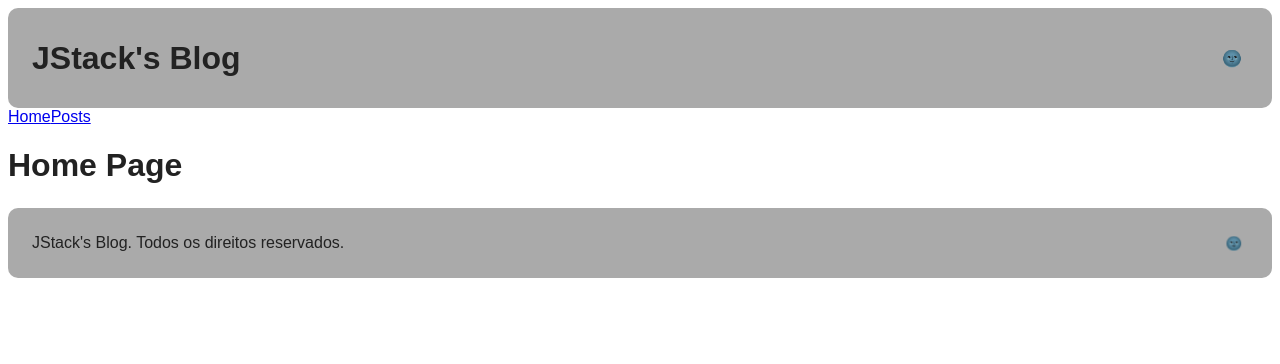
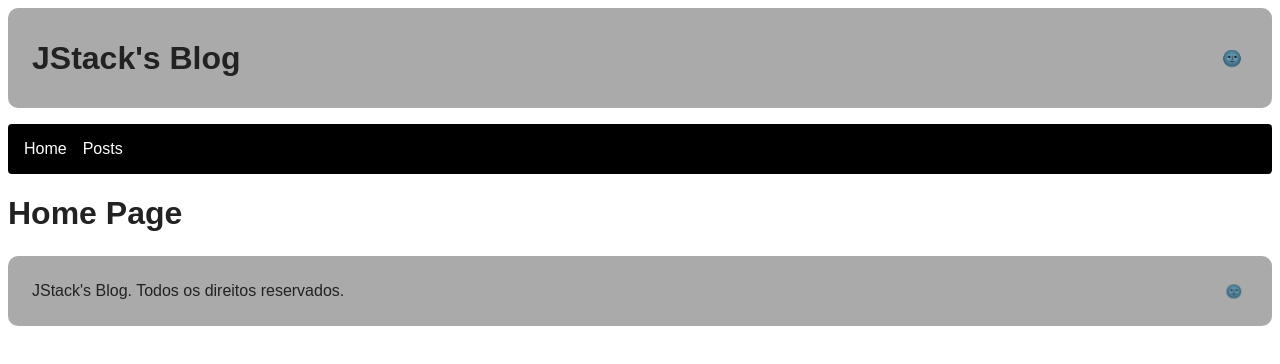
Before and after one commit to Vinnissaum/JStack, a React app in the folder jstack-styled-theming-base/: page / in a window 1280 px wide. Shown: the top 364 px of the page. Built offline with nearby package versions, Linux system fonts and the light colour scheme.

Commit message:
feat: implement Switch and NotFound route

```diff
--- a/jstack-styled-theming-base/src/Routes.js
+++ b/jstack-styled-theming-base/src/Routes.js
@@ -1,14 +1,16 @@
-import React from 'react';
-import { Route } from 'react-router-dom';
+import React from "react";
+import { Route, Switch } from "react-router-dom";
 
-import Home from './pages/Home';
-import Posts from './pages/Posts';
+import Home from "./pages/Home";
+import Posts from "./pages/Posts";
+import NotFound from "./pages/NotFound";
 
 export default function Routes() {
-  return(
-    <>
-      <Route exact path="/" component={Home}/>
-      <Route path="/posts" component={Posts}/>
-    </>
+  return (
+    <Switch>
+      <Route exact path="/" component={Home} />
+      <Route path="/posts" component={Posts} />
+      <Route path="*" component={NotFound} />
+    </Switch>
   );
 }
--- a/jstack-styled-theming-base/src/components/Layout/index.js
+++ b/jstack-styled-theming-base/src/components/Layout/index.js
@@ -1,19 +1,19 @@
-import React from 'react';
-import { BrowserRouter, Link } from 'react-router-dom';
+import React from "react";
+import { BrowserRouter, Link } from "react-router-dom";
 
-import Header from '../Header';
-import Footer from '../Footer';
-import Route from '../../Routes';
-import { Nav } from './styles';
+import Header from "../Header";
+import Footer from "../Footer";
+import Route from "../../Routes";
+import { Nav } from "./styles";
 
 export default function Layout() {
   return (
     <BrowserRouter>
       <Header />
-      <nav>
-        <Link to='/'>Home</Link>
-        <Link to='/posts'>Posts</Link>
-      </nav>
+      <Nav>
+        <Link to="/">Home</Link>
+        <Link to="/posts">Posts</Link>
+      </Nav>
       <Route />
       <Footer />
     </BrowserRouter>
--- a/jstack-styled-theming-base/src/components/Layout/styles.js
+++ b/jstack-styled-theming-base/src/components/Layout/styles.js
@@ -1,4 +1,4 @@
-import styled from 'styled-components';
+import styled from "styled-components";
 
 export const Nav = styled.nav`
   background: #000;
@@ -8,7 +8,7 @@ export const Nav = styled.nav`
 
   a {
     display: inline-block;
-    color: #FFF;
+    color: #fff;
     text-decoration: none;
 
     & + a {
--- a/jstack-styled-theming-base/src/pages/Home/index.js
+++ b/jstack-styled-theming-base/src/pages/Home/index.js
@@ -1,7 +1,5 @@
-import React from 'react';
+import React from "react";
 
 export default function Home() {
-  return (
-    <h1>Home Page</h1>
-  );
+  return <h1>Home Page</h1>;
 }
--- /dev/null
+++ b/jstack-styled-theming-base/src/pages/NotFound/index.js
@@ -0,0 +1,5 @@
+import React from "react";
+
+export default function NotFound() {
+  return <h1>Page Not Found</h1>;
+}
```
